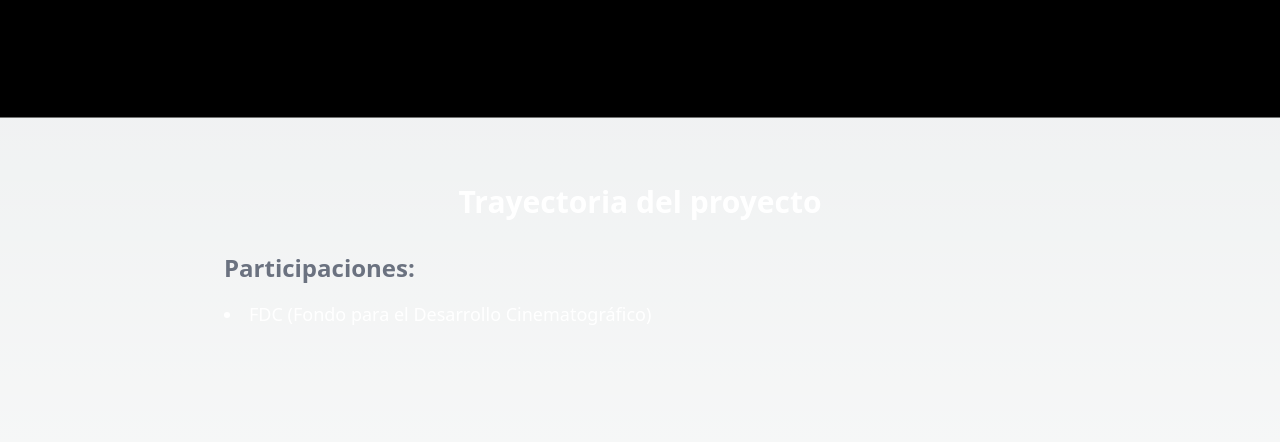
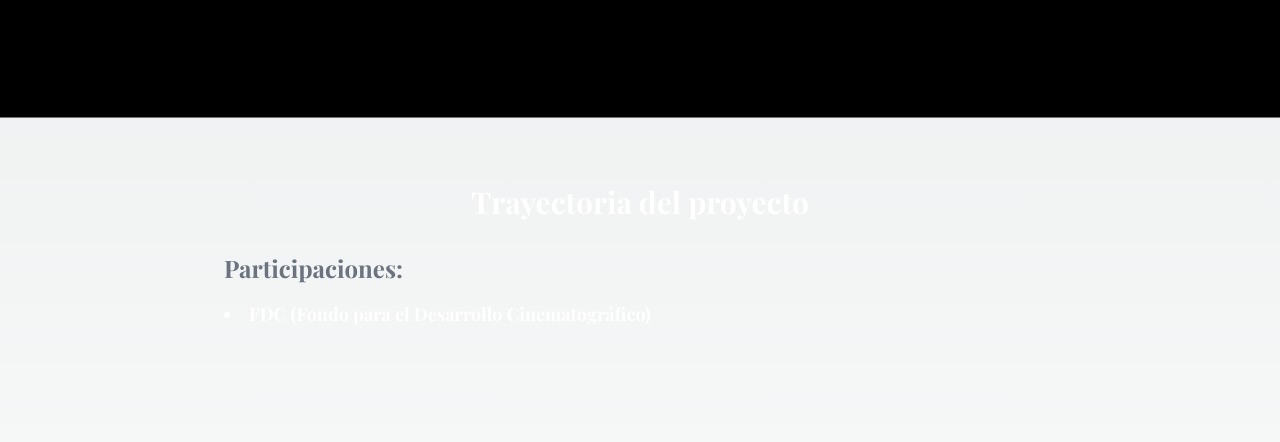
Before and after one commit to oscgonz19/NotEveryThingBelongsToTheSea, a Next.js app: page / in a window 1280 px wide. Shown: the part 1480-1922 px from the top of the page. Built offline with nearby package versions, Linux system fonts and the light colour scheme.

Commit message:
navbar hidden preload bug fixed

```diff
--- a/src/app/components/TrajectorySection.jsx
+++ b/src/app/components/TrajectorySection.jsx
@@ -2,7 +2,10 @@ import React from 'react';
 
 const TrajectorySection = () => {
   return (
-    <div className=" text-white py-16">
+    <div className=" text-white py-16"
+    style={{
+          fontFamily: "'Playfair Display', serif",
+        }}>
       <div className="max-w-4xl mx-auto px-4 sm:px-6 lg:px-8">
         <h2 className="text-3xl font-bold mb-8 text-center">Trayectoria del proyecto</h2>
         <div className="space-y-8">
--- a/src/pages/index.jsx
+++ b/src/pages/index.jsx
@@ -22,7 +22,6 @@ import TechSheet from '../app/components/TechSheet';
 import CinematicSlider from '../app/components/CinematicSlider';
 
 
-
 export default function Home() {
   const [isLoaded, setIsLoaded] = useState(false);
 
@@ -34,12 +33,14 @@ export default function Home() {
 
     return () => clearTimeout(timer);
   }, []);
+
   return (
     <div>
       <Preloader isLoaded={isLoaded} /> {/* Pasamos isLoaded al Preloader */}
       {/* Contenido principal */}
-          <div className="relative h-screen w-full overflow-x-hidden bg-#f5f5f5">
-            <NavBar />
+      <div className="relative h-screen w-full overflow-x-hidden">
+        {/* Solo renderiza el NavBar si isLoaded es true */}
+        {isLoaded && <NavBar />}
         <BackgroundVideoChanger />
         <div className="absolute inset-0 flex flex-col items-start justify-center text-left text-white px-8 md:px-16 lg:px-24">
           <DocumentalInfo />
@@ -54,8 +55,9 @@ export default function Home() {
       <div>
         <TrajectorySection />
       </div>
+
       <div>
-            <TechSheet/>
+        <TechSheet />
       </div>
       <Footer />
     </div>
```
Lines whose indentation alone changed are shown as unchanged.
